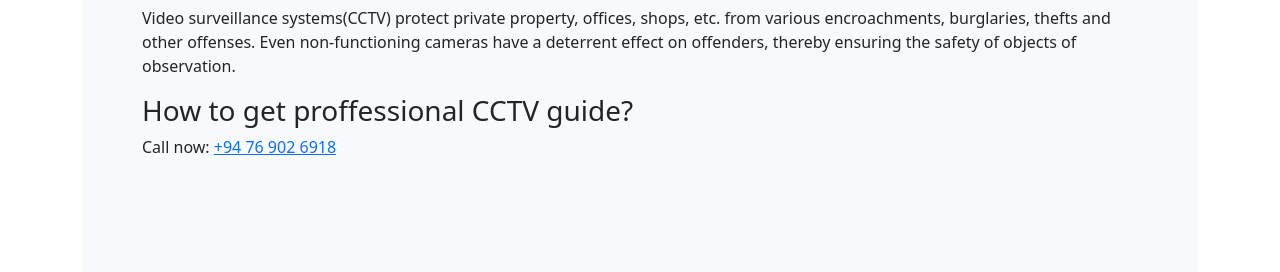
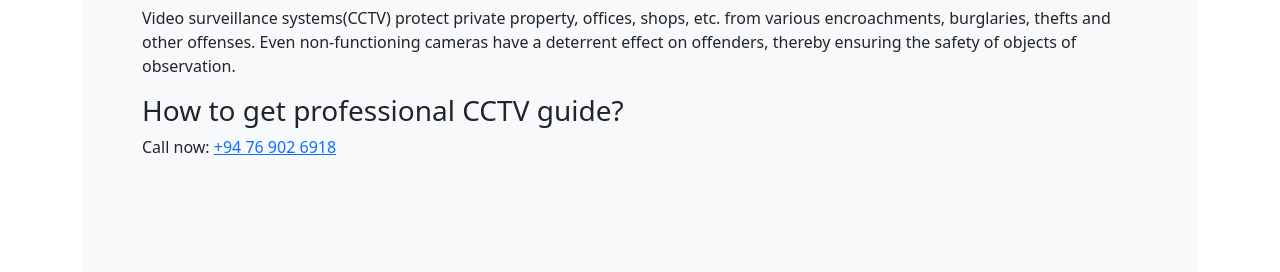
Before and after one commit to uslayer/uslayer.github.io, a Jekyll site: the page built from pages/cctv-galle.md, in a window 1280 px wide. Shown: the part 367-639 px from the top of the page. Built offline with Jekyll 4.4.1, drawn with Linux system fonts in a browser that asks for light colours.

Commit message:
Update cctv-galle.md

```diff
--- a/pages/cctv-galle.md
+++ b/pages/cctv-galle.md
@@ -10,7 +10,7 @@ You can get our reliable service in Hapugala, Wakwella, Baddegama, Poddala, Doda
 ### Why do you need CCTV?
 Video surveillance systems(CCTV) protect private property, offices, shops, etc. from various encroachments, burglaries, thefts and other offenses. Even non-functioning cameras have a deterrent effect on offenders, thereby ensuring the safety of objects of observation.
 
-### How to get proffessional CCTV guide?
+### How to get professional CCTV guide?
 Call now: <a href="tel:=+94769026918">+94 76 902 6918</a>
 
 <section class="py-5 text-center container">
```
